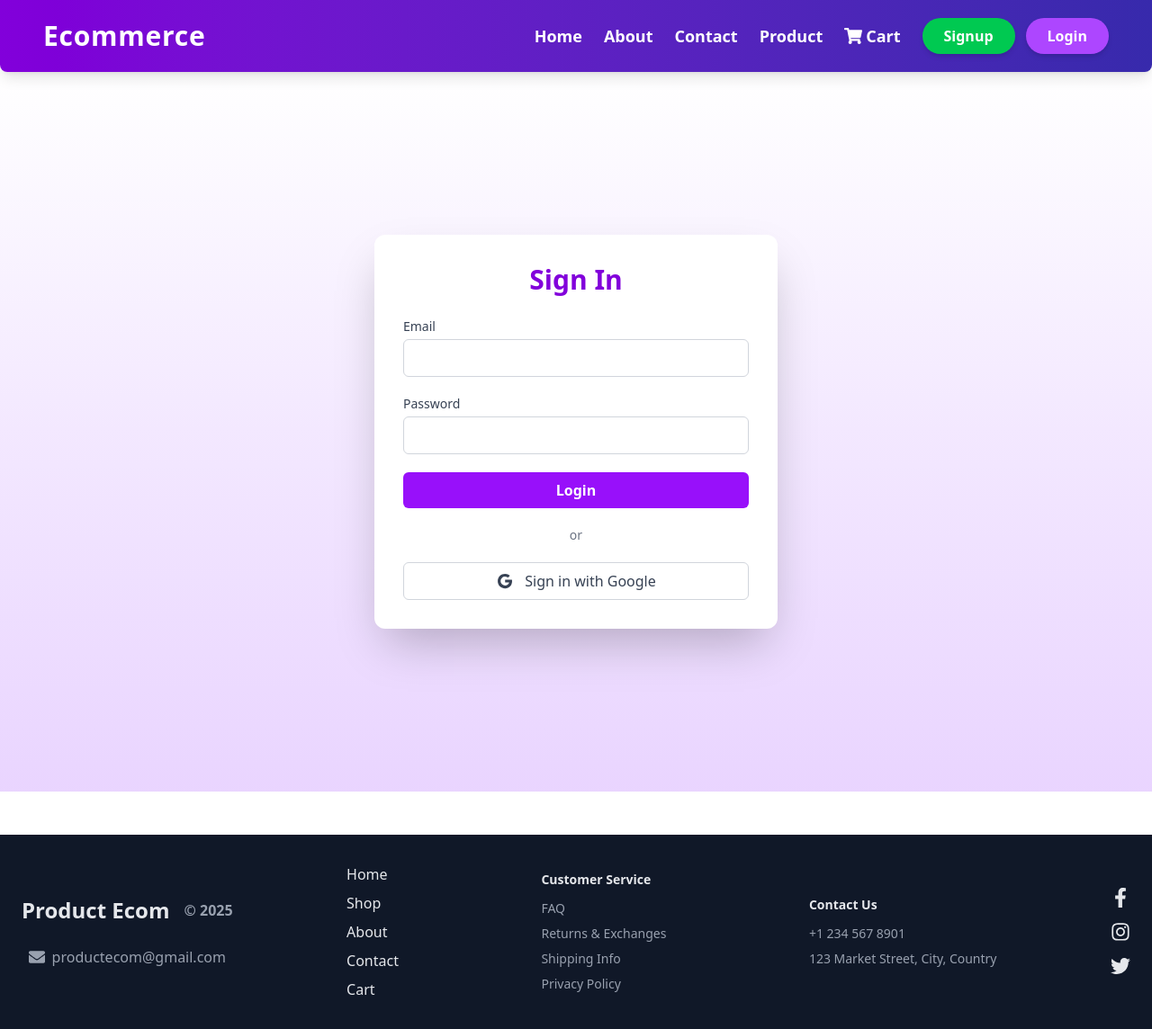
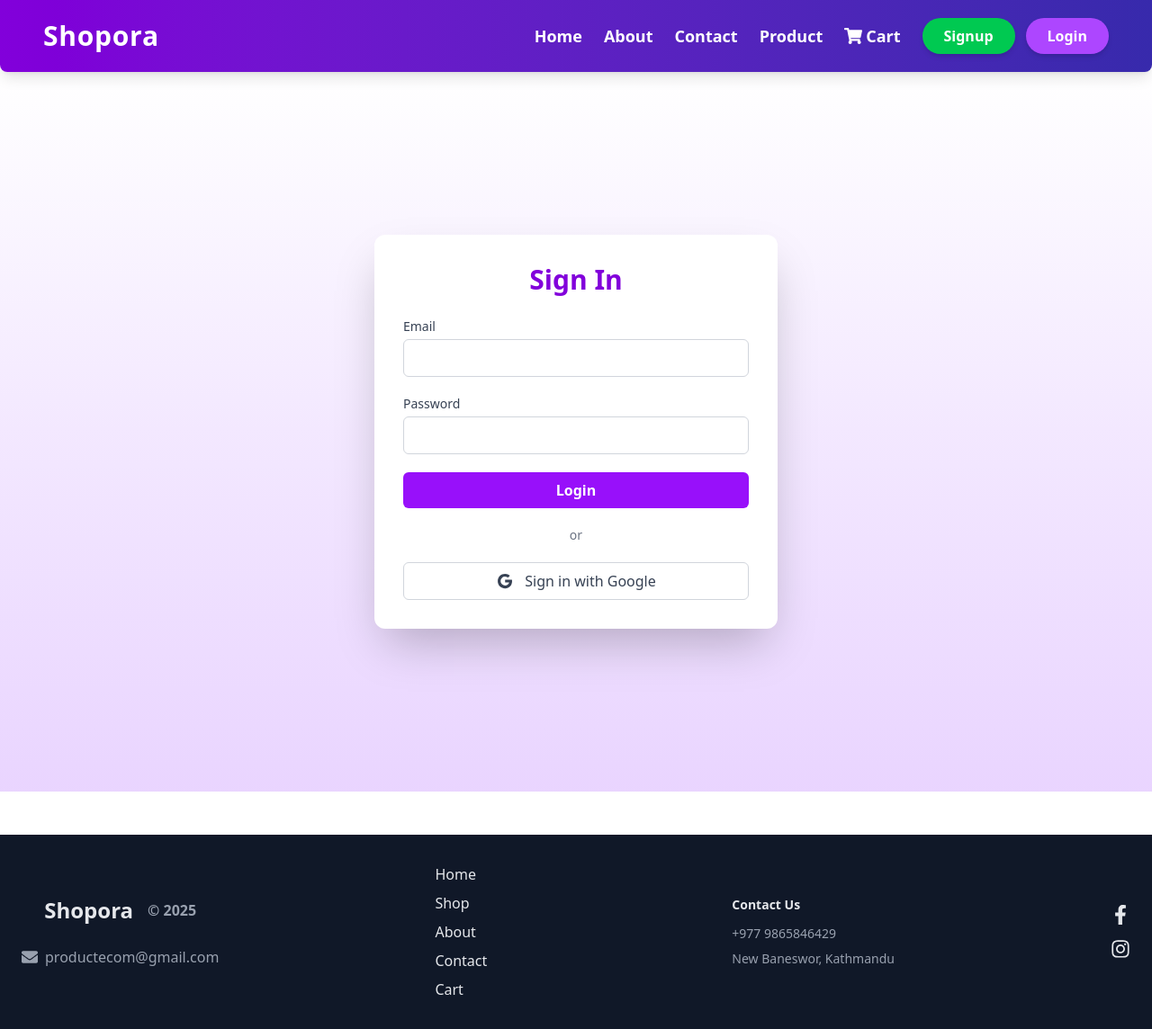
Before and after one commit to Amritpaudel12/Product_Ecom, a React (Vite) app in the folder frontend/: page /login in a window 1280 px wide. Shown: the whole page at 90% size. Built offline with nearby package versions, Linux system fonts and the light colour scheme.

Commit message:
update: brand name and address

```diff
--- a/frontend/index.html
+++ b/frontend/index.html
@@ -4,7 +4,7 @@
     <meta charset="UTF-8" />
     <link rel="icon" type="image/svg+xml" href="/logo.webp" />
     <meta name="viewport" content="width=device-width, initial-scale=1.0" />
-    <title>Product E-com</title>
+    <title>Shopora</title>
   </head>
   <body>
     <div id="root"></div>
--- a/frontend/src/components/Footer/Footer.jsx
+++ b/frontend/src/components/Footer/Footer.jsx
@@ -8,7 +8,7 @@
       <div className="container mx-auto flex flex-col md:flex-row justify-between items-center px-6">
         <div className="flex flex-col md:flex-col items-center gap-6">
           <div className="text-2xl font-bold flex items-center gap-2">
-            Product Ecom
+            Shopora
             <span className="text-gray-400 text-base ml-2">&copy; {new Date().getFullYear()}</span>
           </div>
           <div className="flex items-center gap-2 text-gray-400">
@@ -32,26 +32,16 @@
 
         </div>
         <div className="hidden md:flex flex-col gap-2 text-gray-400 text-sm ml-8">
-          <span className="font-semibold text-gray-200 mb-1">Customer Service</span>
-          <span>FAQ</span>
-          <span>Returns & Exchanges</span>
-          <span>Shipping Info</span>
-          <span>Privacy Policy</span>
-        </div>
-        <div className="hidden md:flex flex-col gap-2 text-gray-400 text-sm ml-8">
           <span className="font-semibold text-gray-200 mb-1">Contact Us</span>
-          <span>+1 234 567 8901</span>
-          <span>123 Market Street, City, Country</span>
+          <span>+977 9865846429</span>
+          <span>New Baneswor, Kathmandu</span>
         </div>
         <div className="flex gap-4 mt-6 md:mt-0 md:flex-col">
-          <a href="#" aria-label="Facebook" className="hover:text-blue-500 transition">
+          <a href="https://www.facebook.com/profile.php?id=100091491859245" aria-label="Facebook" className="hover:text-blue-500 transition">
             <FaFacebookF size={22} />
           </a>
-          <a href="#" aria-label="Instagram" className="hover:text-pink-400 transition">
+          <a href="https://www.instagram.com/amritpaudel294/" aria-label="Instagram" className="hover:text-pink-400 transition">
             <FaInstagram size={22} />
-          </a>
-          <a href="#" aria-label="Twitter" className="hover:text-blue-400 transition">
-            <FaTwitter size={22} />
           </a>
         </div>
       </div>
--- a/frontend/src/components/Hero-Section/Hero.jsx
+++ b/frontend/src/components/Hero-Section/Hero.jsx
@@ -29,7 +29,7 @@
               isVisible ? 'opacity-100 translate-y-0' : 'opacity-0 -translate-y-10'
             }`}
           >
-            Ecommerce
+            Your Outfit Starts Here
           </h1>
           <p
             className={`font-light text-lg md:text-xl leading-relaxed text-gray-100 mb-10 drop-shadow-lg transition-all duration-1000 ease-out delay-200 ${
--- a/frontend/src/components/Navbar/Navbar.jsx
+++ b/frontend/src/components/Navbar/Navbar.jsx
@@ -73,7 +73,7 @@
   return (
     <nav className="h-20 flex justify-between items-center px-6 md:px-12 bg-gradient-to-r from-purple-700 to-indigo-800 text-white shadow-lg sticky top-0 z-50 rounded-b-lg">
       <div>
-        <h1 className="font-bold text-3xl tracking-wide font-sans text-white"><Link to={'/'}>Ecommerce</Link></h1>
+        <h1 className="font-bold text-3xl tracking-wide font-sans text-white"><Link to={'/'}>Shopora</Link></h1>
       </div>
       <ul className="flex items-center space-x-6">
         {sections.map((section, index) => (
--- a/frontend/src/pages/Contact.jsx
+++ b/frontend/src/pages/Contact.jsx
@@ -72,11 +72,11 @@
               </div>
               <div className="flex items-center text-gray-800 text-lg">
                 <FaPhone className="text-purple-600 mr-4 text-2xl" />
-                <span>+1 (234) 567-8900</span>
+                <span></span>
               </div>
               <div className="flex items-center text-gray-800 text-lg">
                 <FaMapMarkerAlt className="text-purple-600 mr-4 text-2xl" />
-                <span>123 Fashion Ave, Style City, SC 12345</span>
+                <span>New Baneshwor, Kathmandu</span>
               </div>
             </div>
           </div>
```
